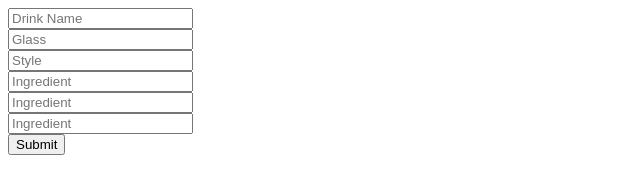
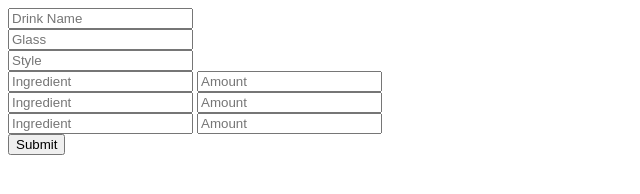
Before and after one commit to RyanYocum/Drink-Master, a website: page index.html in a window 1280 px wide. Shown: the whole page, without its empty margins (0-640 px from the left). Drawn offline with Linux system fonts and the light colour scheme.

Commit message:
added amount field for ingredients to html, need to tie into javascript

```diff
--- a/index.html
+++ b/index.html
@@ -22,10 +22,13 @@
     <input type="text" name="style" placeholder="Style">
     <br>
     <input type="text" name="ingredient" placeholder="Ingredient">
+    <input type="number" name="amount" placeholder="Amount">
     <br>
     <input type="text" name="ingredient" placeholder="Ingredient">
+    <input type="number" name="amount" placeholder="Amount">
     <br>
     <input type="text" name="ingredient" placeholder="Ingredient">
+    <input type="number" name="amount" placeholder="Amount">
     <br>
     <input type="submit" name="submit" value="Submit">
   </form>
```
